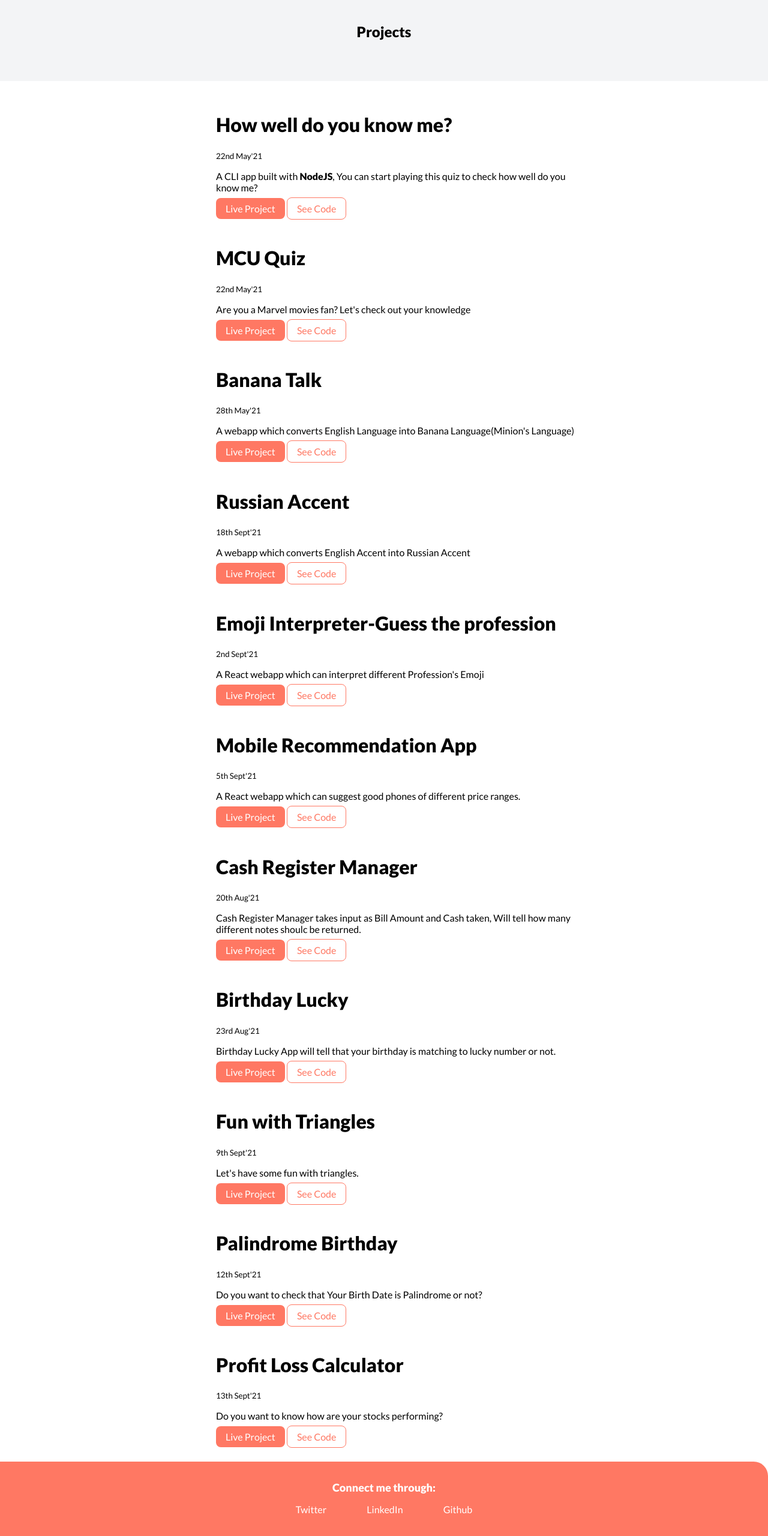
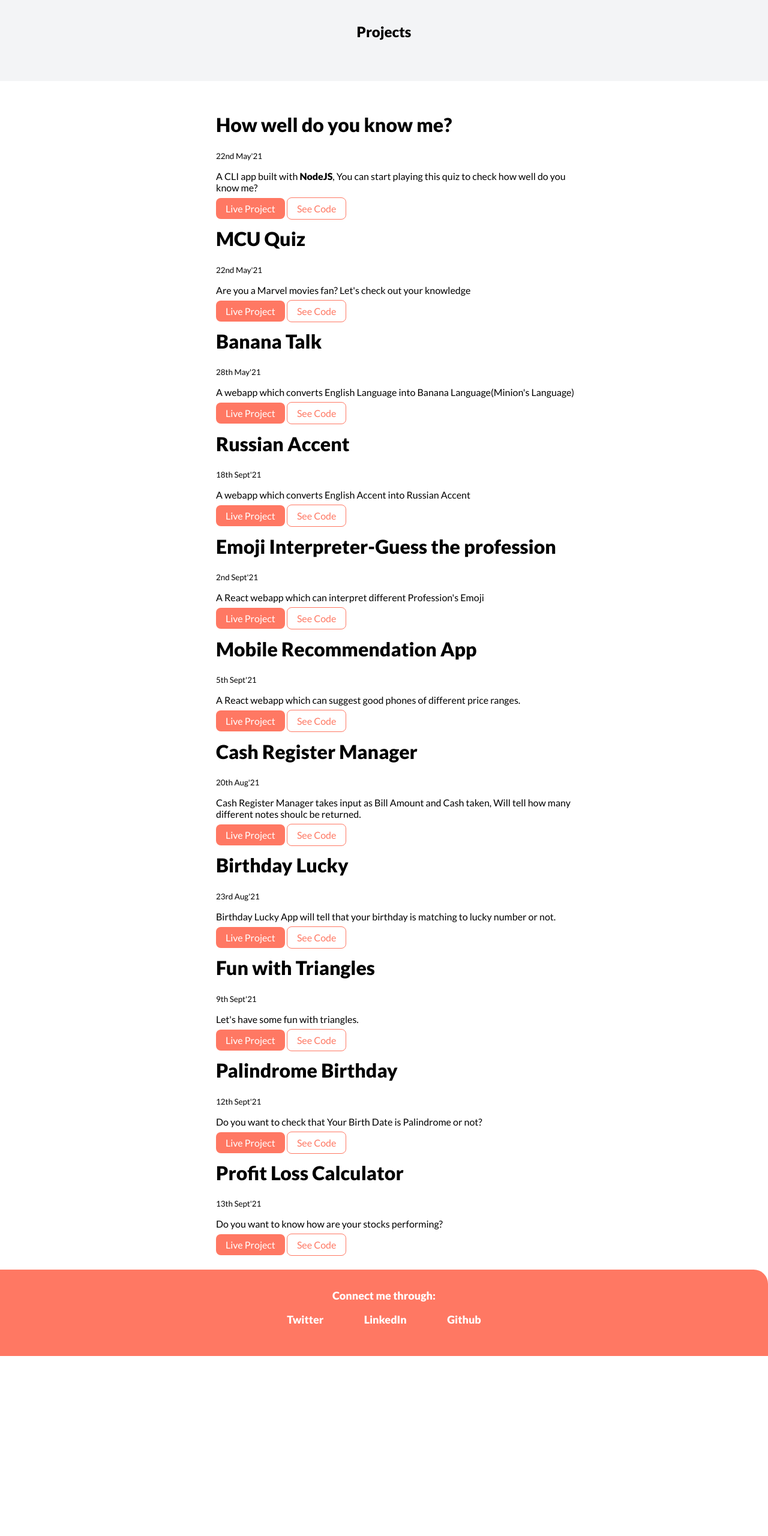
Before and after one commit to sunny-kathuria/portfolio, a plain HTML site: page project.html in a window 1280 px wide. Shown: the part 136-2696 px from the top of the page at 60% size. After the commit the page ends 2396 px from the top, so only its background shows below. Drawn offline with Linux system fonts and the light colour scheme.

Commit message:
minor changes

```diff
--- a/project.html
+++ b/project.html
@@ -32,9 +32,7 @@
             <p>A CLI app built with <strong>NodeJS</strong>, You can start playing this quiz to check how well do you know me?</p>
             <a class="link primary-link" target="_blank" href="https://replit.com/@SunnyKathuria/CLIQuizApp?embed=1&output=1#index.js">Live Project</a>
             <a class="link secondary-link" target="_blank" href="https://github.com/sunny-kathuria/CLI_Quiz_App">See Code</a>
-        </div>
         </li>
-        <div class="centre-container">
         <li>
 
             <h1> MCU Quiz</h1>
@@ -42,9 +40,9 @@
             <p>Are you a Marvel movies fan? Let's check out your knowledge</p>
             <a class="link primary-link" target="_blank" href="https://replit.com/@SunnyKathuria/MCUQuiz?embed=1&output=1#index.js">Live Project</a>
             <a class="link secondary-link" target="_blank" href="https://github.com/sunny-kathuria/MCU_Quiz">See Code</a>
-        </div>
+
         </li>
-        <div class="centre-container">
+
         <li>
 
             <h1> Banana Talk</h1>
@@ -52,9 +50,9 @@
             <p>A webapp which converts English Language into Banana Language(Minion's Language)</p>
             <a class="link primary-link" target="_blank" href=https://mark6.netlify.app>Live Project</a>
             <a class="link secondary-link" target="_blank" href="https://github.com/sunny-kathuria/BananaTalk-App">See Code</a>
-        </div>
+
         </li>
-        <div class="centre-container">
+
         <li>
 
             <h1> Russian Accent </h1>
@@ -62,27 +60,27 @@
             <p>A webapp which converts English Accent into Russian Accent</p>
             <a class="link primary-link" target="_blank" href=https://talk2.netlify.app>Live Project</a>
             <a class="link secondary-link" target="_blank" href="https://github.com/sunny-kathuria/russian-accent-talk2">See Code</a>
-        </div>
+
         </li>
-        <div class="centre-container">
+
             <li>
                 <h1> Emoji Interpreter-Guess the profession</h1>
                 <small>2nd Sept'21</small>
                 <p>A React webapp which can interpret different Profession's Emoji</p>
-                <a class="link primary-link" target="_blank" href=https://vhjv3.csb.app>Live Project</a>
-                <a class="link secondary-link" target="_blank" href="https://codesandbox.io/s/emoji-app-vhjv3">See Code</a>
+                <a class="link primary-link" target="_blank" href=https://ky75b.csb.app>Live Project</a>
+                <a class="link secondary-link" target="_blank" href="https://github.com/sunny-kathuria/emojiapp">See Code</a>
             </li>
-        </div>
-        <div class="centre-container">
+
+
             <li>
             <h1>Mobile Recommendation App</h1>
             <small>5th Sept'21</small>
             <p>A React webapp which can suggest good phones of different price ranges.</p>
-            <a class="link primary-link" target="_blank" href=https://coz2e.csb.app>Live Project</a>
-            <a class="link secondary-link" target="_blank" href="https://codesandbox.io/s/busy-chaum-coz2e">See Code</a>
+            <a class="link primary-link" target="_blank" href=https://mx89r.csb.app>Live Project</a>
+            <a class="link secondary-link" target="_blank" href="https://github.com/sunny-kathuria/mobile-recommendation">See Code</a>
         </li>
-        </div>
-       <div class="centre-container">
+
+
         <li>
             <h1> Cash Register Manager</h1>
             <small>20th Aug'21</small>
@@ -90,8 +88,8 @@
             <a class="link primary-link" target="_blank" href=https://mark10neog.netlify.app>Live Project</a>
             <a class="link secondary-link" target="_blank" href="https://github.com/sunny-kathuria/cash-register">See Code</a>
         </li>
-       </div>
-        <div class="centre-container">
+
+
             <li>
                 <h1> Birthday Lucky</h1>
                 <small>23rd Aug'21</small>
@@ -99,8 +97,8 @@
                 <a class="link primary-link" target="_blank" href=https://mark11neog.netlify.app>Live Project</a>
                 <a class="link secondary-link" target="_blank" href="https://github.com/sunny-kathuria/birthday-lucky">See Code</a>
             </li>
-        </div>
-        <div class="centre-container">
+
+
             <li>
                 <h1> Fun with Triangles</h1>
                 <small>9th Sept'21</small>
@@ -108,8 +106,8 @@
                 <a class="link primary-link" target="_blank" href=https://mark12neog.netlify.app>Live Project</a>
                 <a class="link secondary-link" target="_blank" href="https://github.com/sunny-kathuria/fun-with-triangles">See Code</a>
             </li>
-        </div>
-        <div class="centre-container">
+
+
             <li>
                 <h1> Palindrome Birthday</h1>
                 <small>12th Sept'21</small>
@@ -117,8 +115,8 @@
                 <a class="link primary-link" target="_blank" href=https://mark13neog.netlify.app>Live Project</a>
                 <a class="link secondary-link" target="_blank" href="https://github.com/sunny-kathuria/birthday-palindrome">See Code</a>
             </li>
-        </div>
-        <div class="centre-container">
+
+
             <li>
                 <h1> Profit Loss Calculator</h1>
                 <small>13th Sept'21</small>
@@ -131,8 +129,8 @@
     </ol>
 
     <footer class="footer">
-        <div>
-            <div class="footer-header">Connect me through:</div>
+
+            <div class="footer-header">Connect me through:
             <ul class=" social-links list-non-bullet">
                 <li class="list-item-inline"><a class="link" target="_blank" href="http://www.twitter.com/sunnyykathuria">Twitter</a></li>
                 <li class="list-item-inline"><a class="link" target="_blank" href="https://www.linkedin.com/in/sunnyykathuria">LinkedIn</a></li>
```
